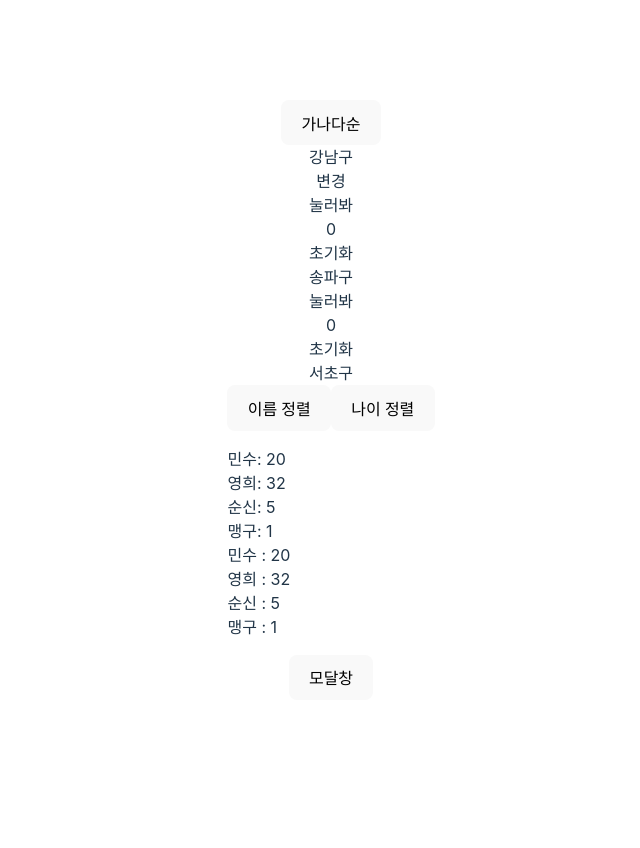
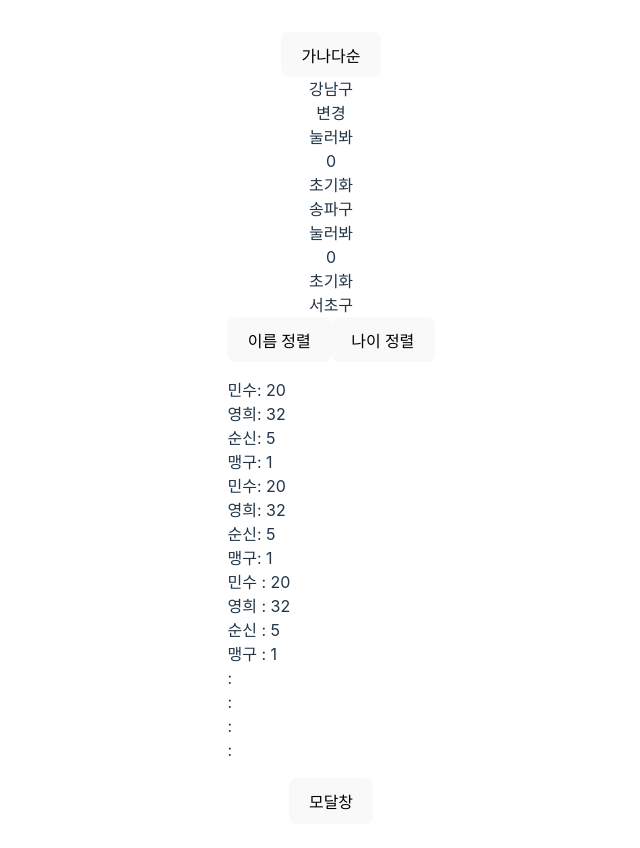
Before and after one commit to hyobiin/react, a React (Vite) app: page / in a window 1280 px wide. Shown: the top 848 px of the page, without its empty margins (309-949 px from the left). Before the commit the page ends 800 px from the top, so only its background shows below. Built offline with nearby package versions, Linux system fonts and the light colour scheme.

Commit message:
map() 메서드

```diff
--- a/src/App.jsx
+++ b/src/App.jsx
@@ -70,11 +70,17 @@ function App() {
           <li>{나이[1][0]}: {나이[1][1]}</li>
           <li>{나이[2][0]}: {나이[2][1]}</li>
           <li>{나이[3][0]}: {나이[3][1]}</li>
+          {/* 일반 태그 map 사용 */}
+          {나이.map(item => <li>{item[0]}: {item[1]}</li>)}
 
           <Li a={0} b={0} c={1} 나이={나이}/>
           <Li a={1} b={0} c={1} 나이={나이}/>
           <Li a={2} b={0} c={1} 나이={나이}/>
           <Li a={3} b={0} c={1} 나이={나이}/>
+          {/* 컴포넌트 map 사용 */}
+          {나이.map((item, index) => (
+            <Li key={index} a={index} 나이={나이} />
+          ))}
         </ul>
 
         <button onClick={() => {
```
